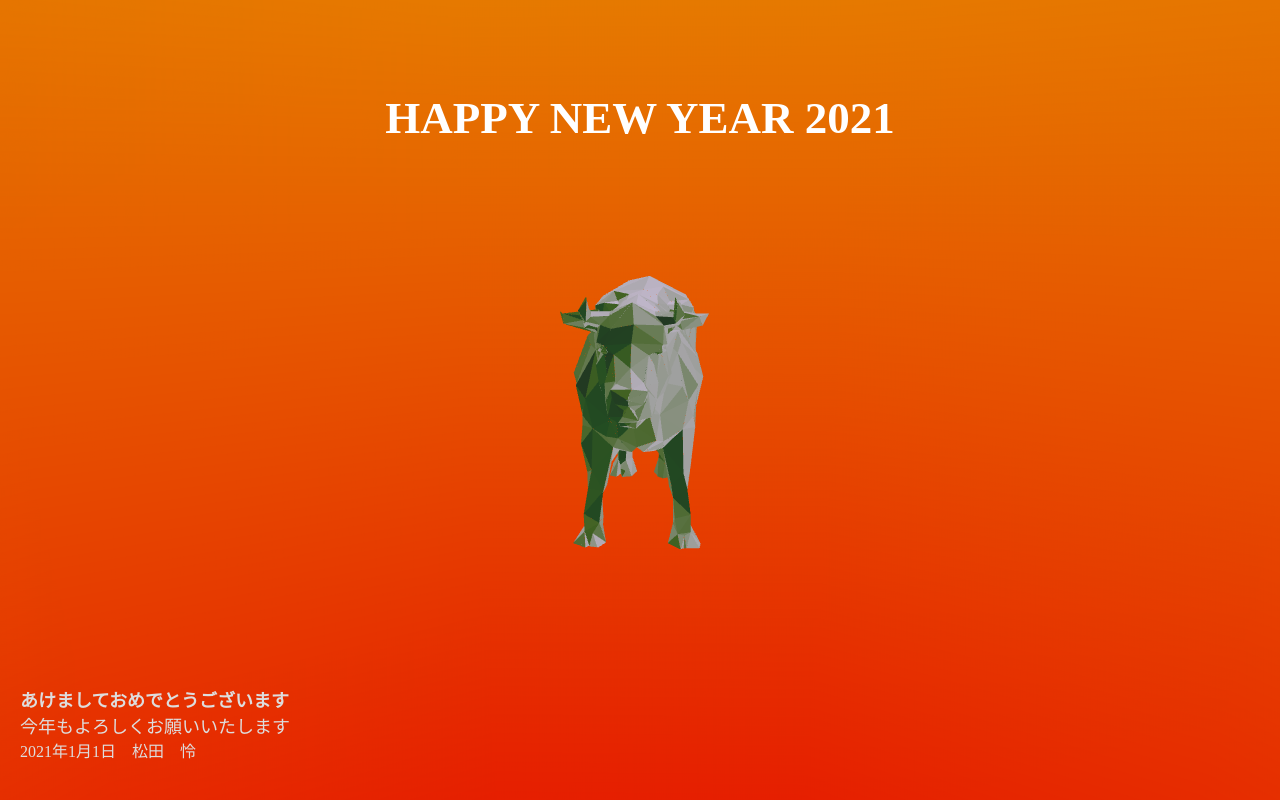
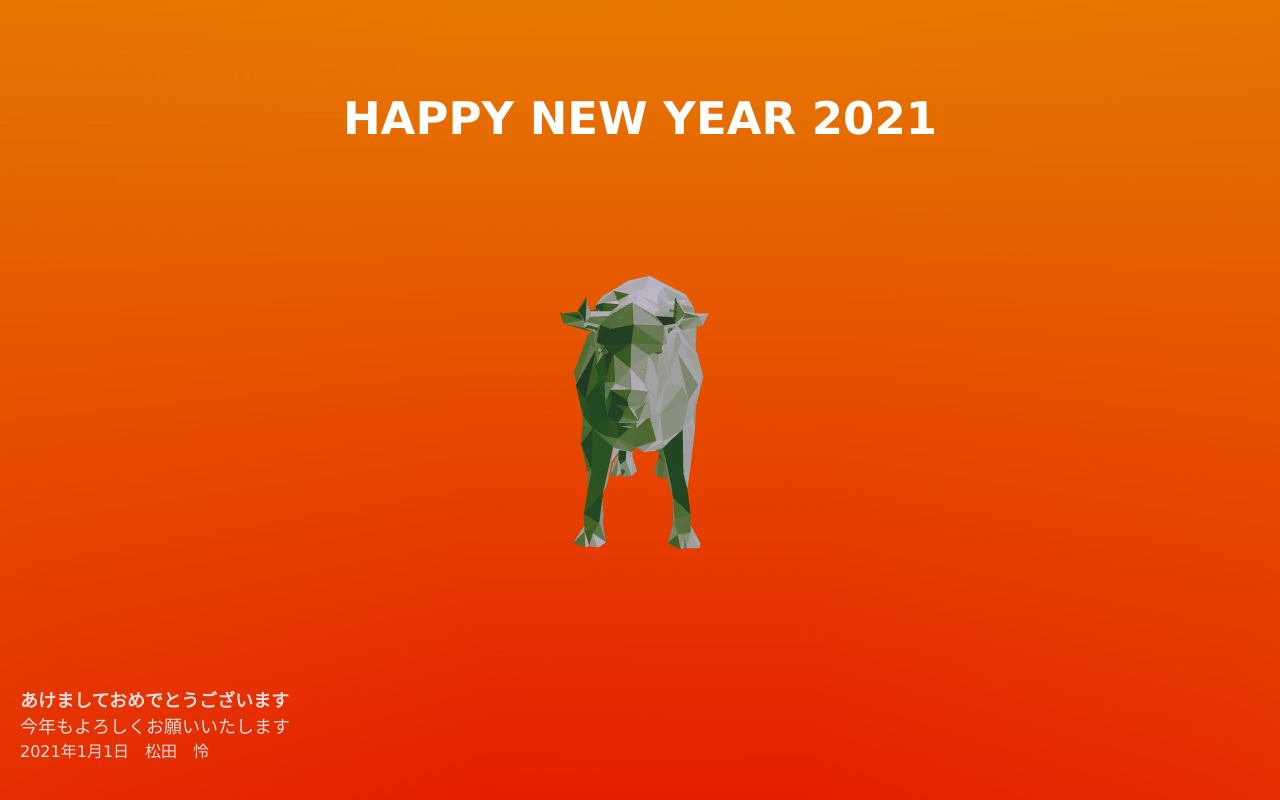
Before and after one commit to ray-zero2/2021-contents, a plain HTML site: page public/index.html in a window 1280 px wide. Drawn offline with Linux system fonts and the light colour scheme; animation ran at ten frames a second.

Commit message:
change font-family

```diff
--- a/resources/scss/style.scss
+++ b/resources/scss/style.scss
@@ -11,6 +11,7 @@ html, body {
   background-color: #222;
   // color: #f0f0f0;
   text-align: center;
+  font-family: "ヒラギノ角ゴ ProN W3", "Hiragino Kaku Gothic ProN", "メイリオ", "Meiryo", "verdana", sans-serif;
 }
 
 .canvas-wrapper {
```
Also changed, not shown: public/css/style.css.
